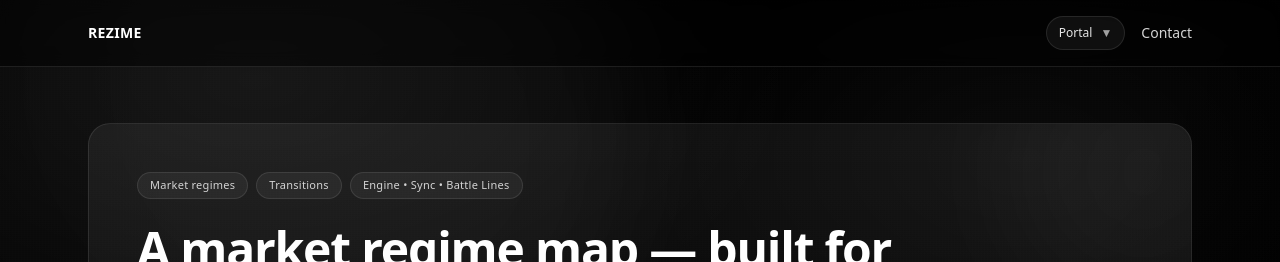
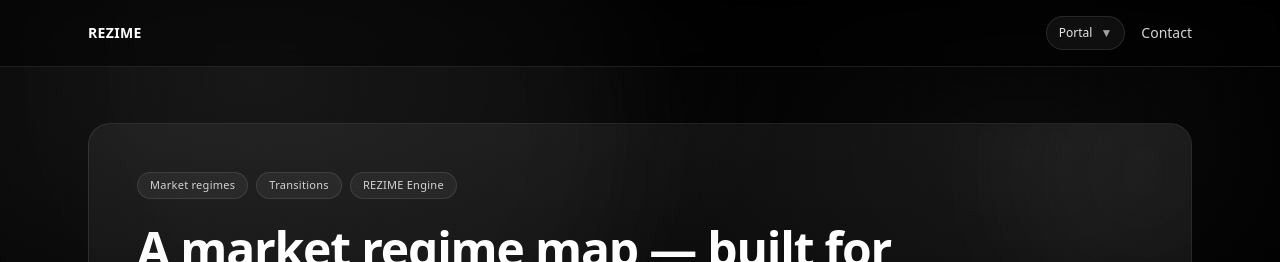
Before and after one commit to dasMustr/rezimeengine, a Next.js app: page / in a window 1280 px wide. Shown: the top 262 px of the page. Built offline with nearby package versions, Linux system fonts and the light colour scheme.

Commit message:
homepage edit

```diff
--- a/app/page.tsx
+++ b/app/page.tsx
@@ -56,13 +56,7 @@ function InfoBlock({ title, desc }: { title: string; desc: string }) {
   );
 }
 
-function FaqPreviewItem({
-  q,
-  a,
-}: {
-  q: string;
-  a: React.ReactNode;
-}) {
+function FaqPreviewItem({ q, a }: { q: string; a: React.ReactNode }) {
   return (
     <div className="rounded-2xl border border-white/10 bg-white/5 p-6">
       <div className="text-sm font-semibold text-white">{q}</div>
@@ -86,7 +80,7 @@ export default function HomePage() {
             <div className="flex flex-wrap gap-2">
               <Tag>Market regimes</Tag>
               <Tag>Transitions</Tag>
-              <Tag>Engine • Sync • Battle Lines</Tag>
+              <Tag>REZIME Engine</Tag>
             </div>
 
             <h1 className="max-w-4xl text-4xl font-semibold leading-[1.08] tracking-tight sm:text-5xl">
@@ -124,7 +118,7 @@ export default function HomePage() {
                 className="premium-card relative inline-flex items-center justify-center rounded-full border border-white/10 bg-transparent px-5 py-2 text-sm text-neutral-300 transition hover:bg-white/[0.06]"
               >
                 <Sheen className="rounded-full" />
-                Portfolio Lab →{/* route can stay /allocator for now */}
+                Portfolio Lab →
               </Link>
             </div>
 
```
